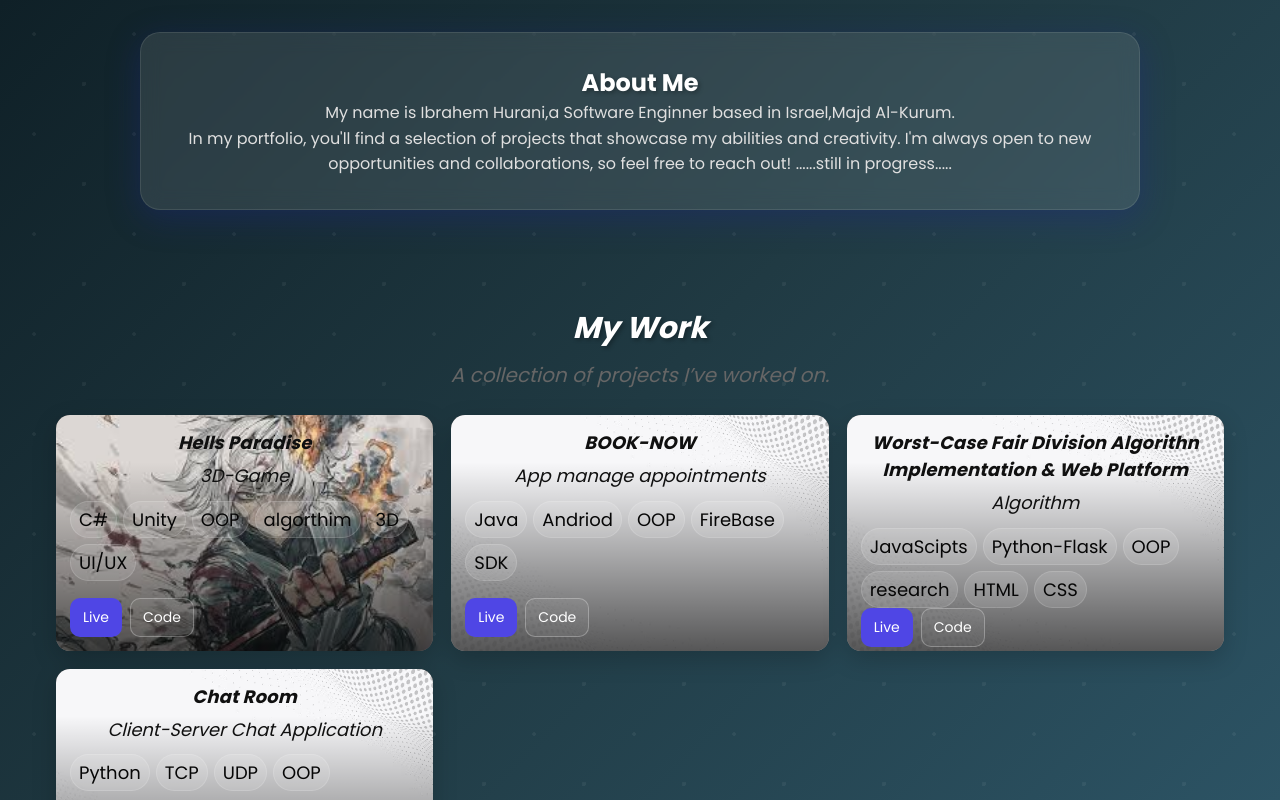
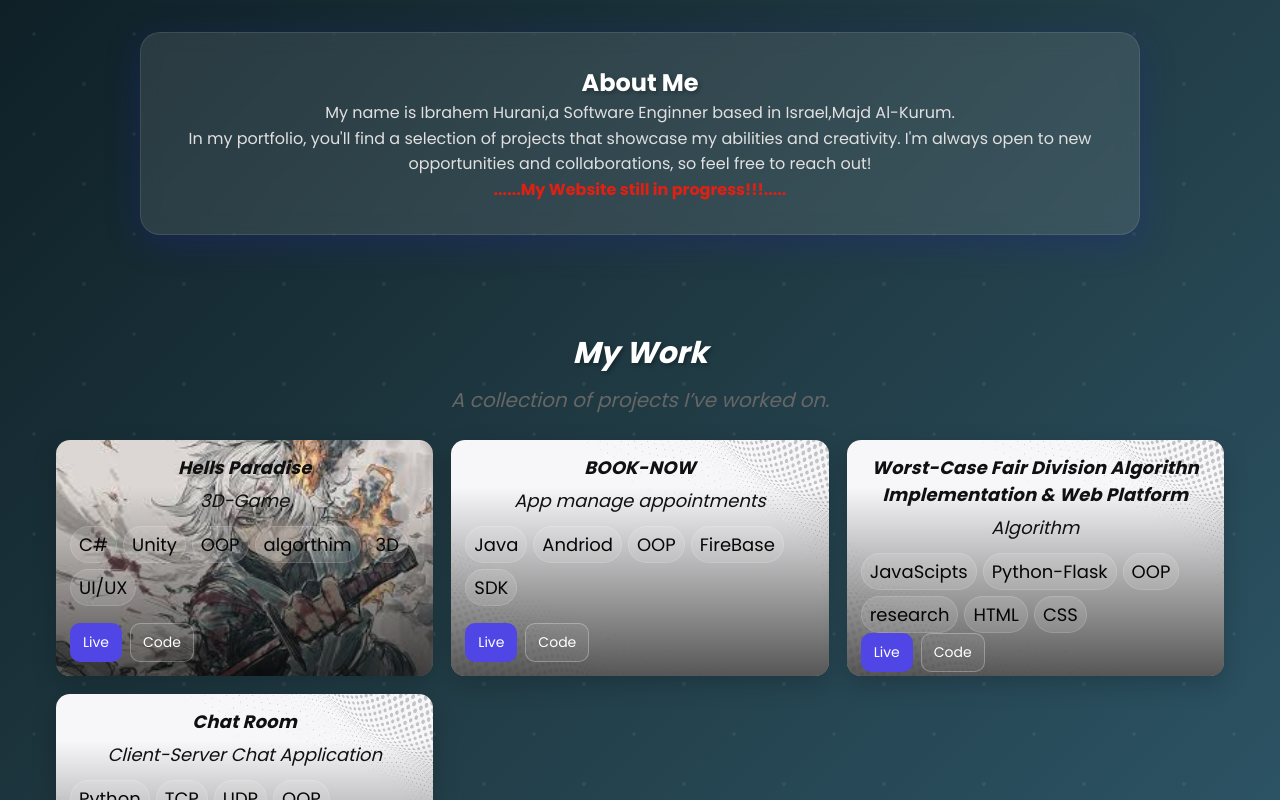
Before and after one commit to IbrahemHurani/React-portfolio, a React (Create React App) app: page / in a window 1280 px wide. Built offline with nearby package versions, Linux system fonts and the light colour scheme.

Commit message:
progress-Word

```diff
--- a/src/App.css
+++ b/src/App.css
@@ -95,6 +95,10 @@ p {
   color: #e0e0e0;
   line-height: 1.6;
 }
+.mywebsite-word {
+  color: #df2113;
+  font-weight: bold;
+}
 
 /* Responsive adjustments */
 @media (max-width: 768px) {
--- a/src/components/About.js
+++ b/src/components/About.js
@@ -9,7 +9,7 @@ const About = () => {
         <p>
             In my portfolio, you'll find a selection of projects that showcase my abilities and creativity.
             I'm always open to new opportunities and collaborations, so feel free to reach out!
-                       ......still in progress.....
+            <p className="mywebsite-word"> ......My Website still in progress!!!.....</p>
         </p>
 
     </section>
--- a/src/components/Contact.js
+++ b/src/components/Contact.js
@@ -5,7 +5,7 @@ const Contact = () =>{
             <h2>Contact Me</h2>
             <div className="contact-info">
                 <ul>
-                    <li>📱 Phone: 052574313</li>
+                    <li>📱 Phone: 0525743133</li>
                     <li>📧 Email: abrahem_horani@hotmail.com</li>
                     <li>📍 Location: Majd Al-Kurum</li>
                 </ul>
```
